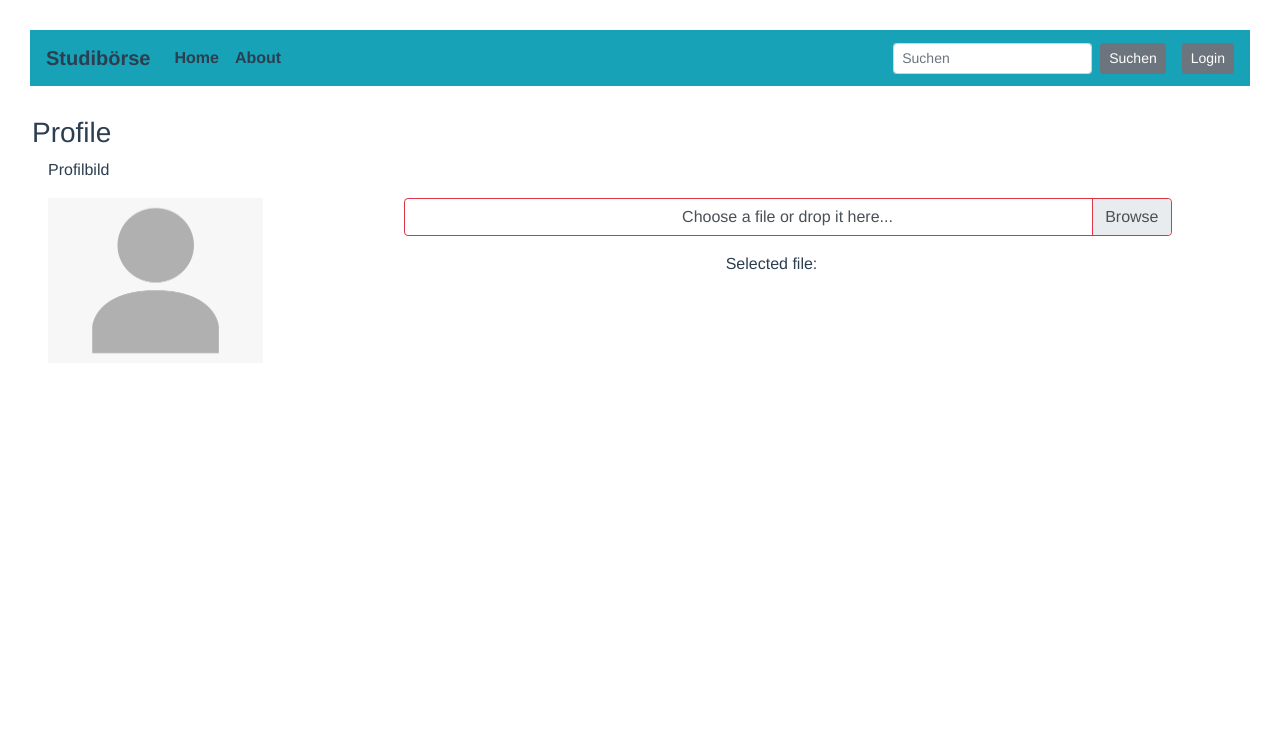
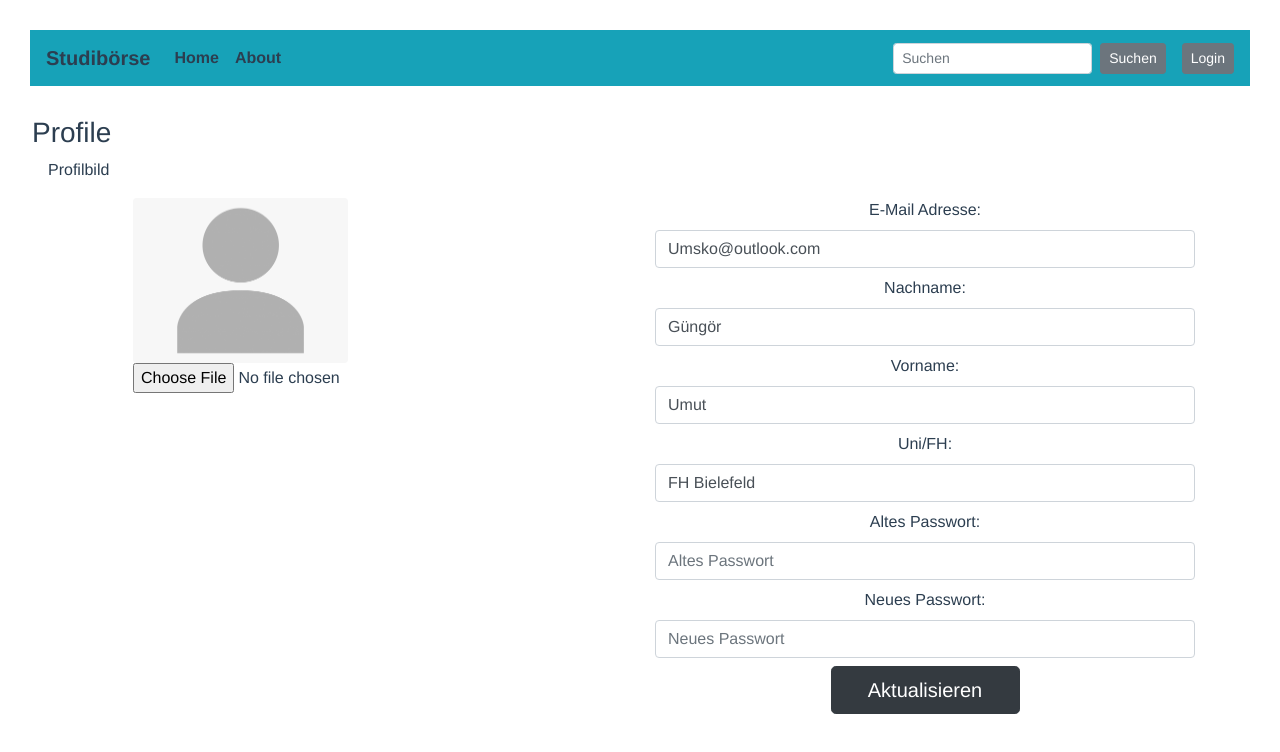
Before and after one commit to Softwareprojekt2021/frontend_web, a Vue app: page /profile in a window 1280 px wide. Shown: the top 752 px of the page. Built offline with nearby package versions, Linux system fonts and the light colour scheme.

Commit message:
Bearbeiten des Profil jetzt möglich, die geänderten Daten werden derzeit als alert ausgegeben. Man kann derzeit nur ein Bild aus der Festplatte auswählen jedoch wird damit nocht nichts gemacht.

```diff
--- a/src/views/Profile.vue
+++ b/src/views/Profile.vue
@@ -2,24 +2,155 @@
   <div>
     <h3 align="left">Profile</h3>
     <p align="left">Profilbild</p>
-    <img src="../assets/profile.png" height="165" width="215" align="left" />
-    <!-- Styled -->
-    <b-form-file
-      v-model="file1"
-      :state="Boolean(file1)"
-      placeholder="Choose a file or drop it here..."
-      drop-placeholder="Drop file here..."
-    ></b-form-file>
-    <div class="mt-3">Selected file: {{ file1 ? file1.name : "" }}</div>
+    <b-container class="bv-example-row" @submit="onSubmit">
+      <b-row>
+        <!--Profilbild mit einem Button zum ändern des Bildes-->
+        <b-col
+          ><b-img
+            v-bind:src="placeholder"
+            height="165"
+            width="215"
+            align="left"
+            rounded=""
+            alt="Rounded image" />
+          <!--b-img
+            v-bind:src="file1"
+            height="165"
+            width="215"
+            align="left"
+            rounded=""
+            alt="Rounded image"
+            v-if="file1"
+          /-->
+          <!-- Plain mode -->
+          <b-form-file v-model="file1" class="mt-3 ml-5" plain></b-form-file
+        ></b-col>
+        <!--Input Felder zum Bearbeiten des Profils-->
+        <b-col
+          ><b-form class="form-group">
+            <b-form-group
+              id="input-group-1"
+              label="E-Mail Adresse:"
+              label-for="input-1"
+              description=""
+            >
+              <b-form-input
+                id="input-1"
+                v-model="form.email"
+                type="email"
+                placeholder="M.Mustermann@email.de"
+                required
+              ></b-form-input>
+            </b-form-group>
+
+            <b-form-group
+              id="input-group-2"
+              label="Nachname:"
+              label-for="input-2"
+            >
+              <b-form-input
+                id="input-2"
+                v-model="form.name"
+                placeholder="Mustermann"
+              ></b-form-input>
+            </b-form-group>
+
+            <b-form-group
+              id="input-group-3"
+              label="Vorname:"
+              label-for="input-3"
+            >
+              <b-form-input
+                id="input-3"
+                v-model="form.vname"
+                placeholder="Max"
+              ></b-form-input>
+            </b-form-group>
+
+            <b-form-group
+              id="input-group-4"
+              label="Uni/FH:"
+              label-for="input-4"
+            >
+              <b-form-input
+                id="input-4"
+                v-model="form.uni"
+                placeholder="Uni/FH"
+              ></b-form-input>
+            </b-form-group>
+            <b-form-group
+              id="input-group-5"
+              label="Altes Passwort:"
+              label-for="input-5"
+            >
+              <b-form-input
+                id="input-5"
+                v-model="form.opassword"
+                placeholder="Altes Passwort"
+              ></b-form-input>
+            </b-form-group>
+            <b-form-group
+              id="input-group-6"
+              label="Neues Passwort:"
+              label-for="input-6"
+            >
+              <b-form-input
+                id="input-6"
+                v-model="form.npassword"
+                placeholder="Neues Passwort"
+              ></b-form-input>
+            </b-form-group>
+            <b-button type="submit" class="btn btn-dark btn-lg btn-block"
+              >Aktualisieren</b-button
+            >
+          </b-form></b-col
+        >
+      </b-row>
+    </b-container>
+
+    <!--div class="mt-3">Selected file: {{ file1 ? file1.name : "" }}</div-->
   </div>
 </template>
 
 <script>
+import placeholder from "../assets/profile.png";
 export default {
   data() {
     return {
+      form: {
+        email: "",
+        name: "",
+        vname: "",
+        uni: "",
+        opassword: "",
+        npassword: "",
+      },
       file1: null,
+      placeholder: placeholder,
     };
+  },
+  mounted() {
+    this.fetchData();
+  },
+  methods: {
+    async fetchData() {
+      try {
+        const res = await fetch("user.json");
+        const val = await res.json();
+        console.log(val);
+        this.form.email = val.email;
+        this.form.name = val.name;
+        this.form.vname = val.vname;
+        this.form.uni = val.uni;
+      } catch (e) {
+        console.log(e);
+      }
+    },
+    onSubmit: function (event) {
+      event.preventDefault();
+      alert(JSON.stringify(this.form));
+      console.log(JSON.stringify(this.form));
+    },
   },
 };
 </script>
@@ -28,7 +159,7 @@ export default {
 h3 {
   margin-left: 2rem;
 }
-b-from {
+.b-from {
   width: 60%;
   margin: auto;
 }
@@ -41,5 +172,13 @@ p {
 .b-form-file {
   width: 60%;
   margin-left: 2rem;
+  float: left;
+}
+.form-group {
+  margin-bottom: 0.5rem;
+}
+.btn-dark {
+  width: 35%;
+  margin: auto;
 }
 </style>
```
Also changed, not shown: public/user.json (renamed from src/user.json).
